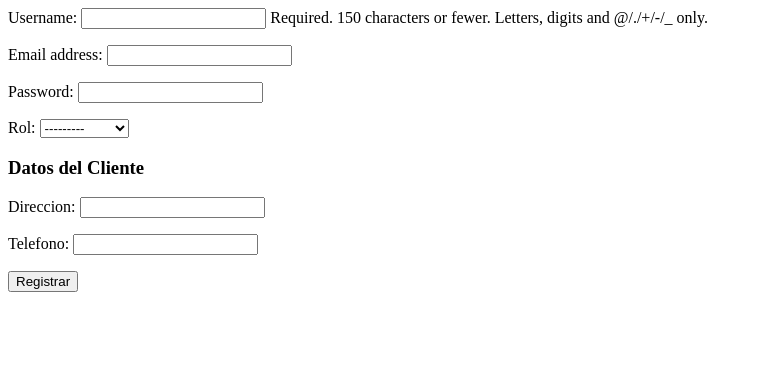
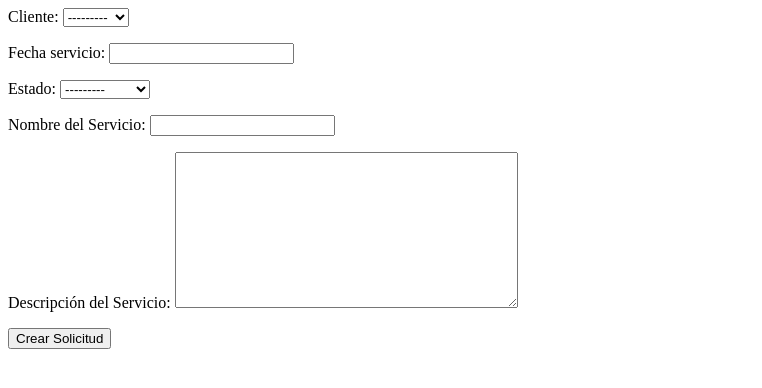
Before and after one commit to herlazarte/Proyecto-BackEnd, a Django app: page /usuarios/alta_cliente/ in a window 1280 px wide. Shown: the top 388 px of the page, without its empty margins (0-762 px from the left). Run offline with Django 5.2, Linux system fonts and the light colour scheme; data comes from the database, SQL or seed files in the repository; both versions use the stored data as it was after the commit.

Commit message:
funciona create de solicitud

```diff
--- /dev/null
+++ b/apps/servicios/forms.py
@@ -0,0 +1,7 @@
+from django import forms
+from apps.servicios.models import Servicio
+
+class ServicioForm(forms.ModelForm):
+    class Meta:
+        model = Servicio
+        fields = ['nombre_servicio', 'descripcion']
--- a/apps/usuarios/forms.py
+++ b/apps/usuarios/forms.py
@@ -29,9 +29,11 @@
 
 
 class SolicitudForm(forms.ModelForm):
+    nombre_servicio = forms.CharField(max_length=100, label="Nombre del Servicio")
+    descripcion_servicio = forms.CharField(widget=forms.Textarea, label="Descripción del Servicio")
     class Meta:
         model = Solicitud
-        fields = ['cliente', 'servicio', 'fecha_servicio', 'estado']
+        fields = ['cliente', 'fecha_servicio', 'estado']
 
     def __init__(self, *args, user=None, **kwargs):
         super().__init__(*args, **kwargs)
--- a/apps/usuarios/templates/crear_solicitud.html
+++ b/apps/usuarios/templates/crear_solicitud.html
@@ -1,5 +1,5 @@
 <form method="post">
     {% csrf_token %}
     {{ form.as_p }}
-    <button type="submit">Enviar</button>
+    <button type="submit">Crear Solicitud</button>
 </form>
--- a/apps/usuarios/views.py
+++ b/apps/usuarios/views.py
@@ -1,9 +1,11 @@
 from django.shortcuts import render
 from django.contrib.auth.forms import AuthenticationForm
 from django.views.generic import TemplateView, CreateView
+from apps.servicios.models import Servicio
 from apps.usuarios.models import Cliente, Usuario
 from apps.solicitudes.models import Solicitud
 from apps.usuarios.forms import SolicitudForm
+from apps.servicios.forms import ServicioForm
 from apps.usuarios.forms import UsuarioForm, ClienteForm
 from django.contrib.auth import authenticate, login
 from django.shortcuts import redirect
@@ -23,29 +25,31 @@
 
 
 class AltaClientesView(CreateView):
-    template_name = 'alta_cliente.html'
-    form_class = UsuarioForm
-    success_url = '/alta_cliente/'  # Puedes redirigir a la página de inicio o donde desees
+    template_name = "crear_solicitud.html"
+    form_class = SolicitudForm
+    success_url = "/crear_solicitud/"
 
     def get_context_data(self, **kwargs):
-        # Añadir el formulario de Cliente al contexto
+        # Añadir el formulario de Servicio al contexto
         context = super().get_context_data(**kwargs)
-        context['cliente_form'] = ClienteForm()  # Añadir formulario de Cliente
+        context['servicio_form'] = ServicioForm()  # Formulario adicional para Servicio
         return context
 
     def form_valid(self, form):
-        # Guardar el Usuario
-        usuario = form.save()
+        # Guardar la Solicitud
+        solicitud = form.save(commit=False)
+        user_cliente = self.request.user.cliente  # Obtener cliente asociado al usuario
+        if not user_cliente:
+            return redirect('/error_cliente_no_asociado/')  # Redirigir si no hay cliente asociado
+        solicitud.cliente = user_cliente  # Asignar el cliente
+        solicitud.save()
 
-        # Crear el Cliente y asociarlo con el Usuario
-        cliente_form = ClienteForm(self.request.POST)
-        if cliente_form.is_valid():
-            cliente = cliente_form.save(commit=False)
-            cliente.usuario = usuario  # Asociar el Usuario con el Cliente
-            cliente.save()
-
-        # Iniciar sesión con el Usuario creado
-        login(self.request, usuario)
+        # Guardar el Servicio asociado a la Solicitud
+        servicio_form = ServicioForm(self.request.POST)
+        if servicio_form.is_valid():
+            servicio = servicio_form.save(commit=False)
+            servicio.solicitud = solicitud  # Asociar el servicio con la solicitud
+            servicio.save()
 
         return super().form_valid(form)
 
@@ -56,22 +60,26 @@
     template_name = "crear_solicitud.html"
     success_url = "/crear_solicitud/"
 
-    def get_context_data(self, **kwargs):
-        context = super().get_context_data(**kwargs)
-        context['form'] = SolicitudForm(user=self.request.user)  # Pasar el usuario logueado
-        return context
+    def get_form_kwargs(self):
+        kwargs = super().get_form_kwargs()
+        kwargs['user'] = self.request.user  # Pasar el usuario logueado al formulario
+        return kwargs
 
     def form_valid(self, form):
-        # Asignar el cliente (asumiendo que el usuario tiene un cliente relacionado)
-        user_cliente = self.request.user.cliente  # Obtener el cliente asociado al usuario logueado
-        if user_cliente:  # Verificar si el usuario tiene un cliente relacionado
-            form.instance.cliente = user_cliente  # Asignar el cliente al formulario
-        else:
-            # Si el usuario no tiene un cliente asociado, redirigir a otro lugar o mostrar un mensaje de error
+        # Crear el servicio con los datos del formulario
+        nombre_servicio = form.cleaned_data['nombre_servicio']
+        descripcion_servicio = form.cleaned_data['descripcion_servicio']
+        servicio = Servicio.objects.create(nombre_servicio=nombre_servicio, descripcion=descripcion_servicio)
+
+        # Asignar el cliente al formulario de solicitud
+        user_cliente = self.request.user.cliente
+        if not user_cliente:
             return redirect('/error_cliente_no_asociado/')
 
+        # Asignar el servicio recién creado a la solicitud
+        form.instance.cliente = user_cliente
+        form.instance.servicio = servicio
+
         return super().form_valid(form)
-
-
 class HomeView(TemplateView):
     template_name = "base.html"
```
Also changed, not shown: db.sqlite3.
